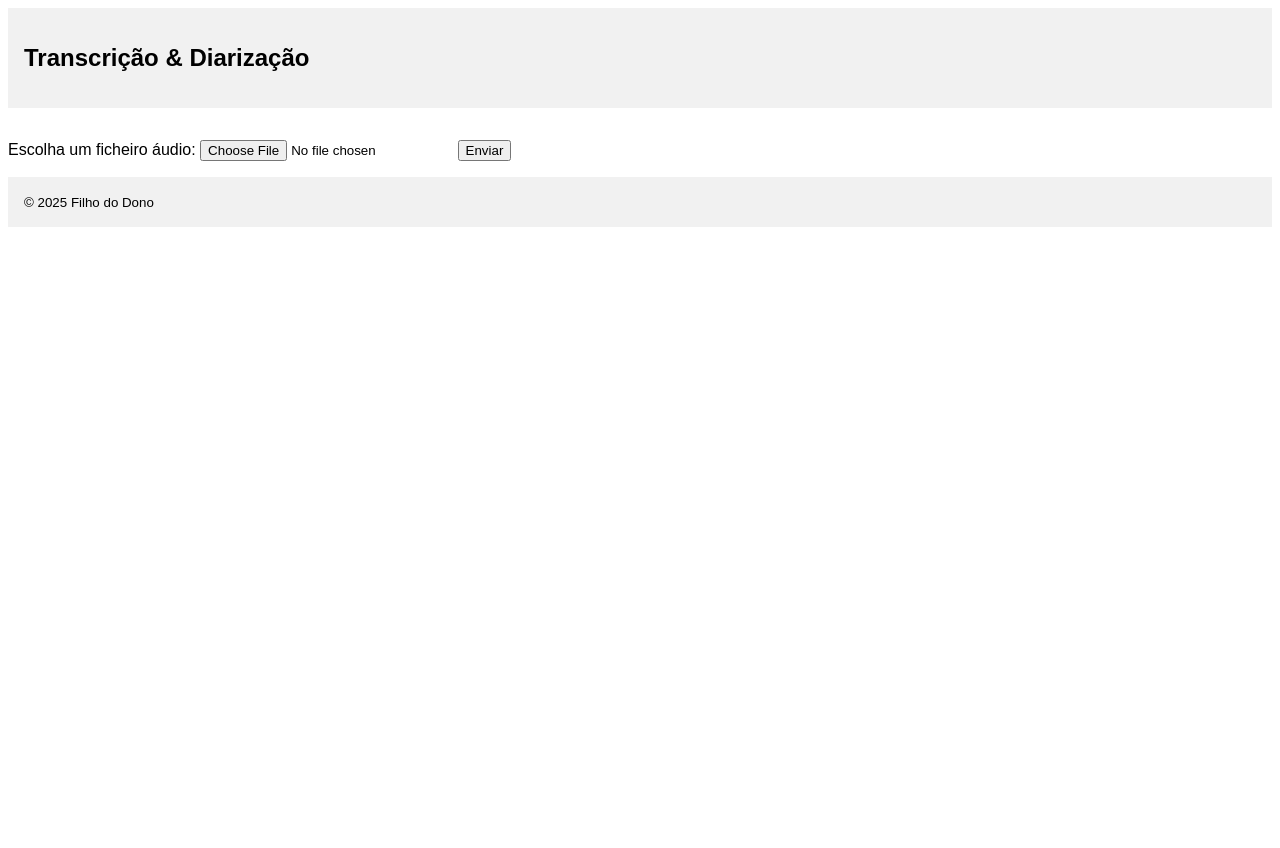
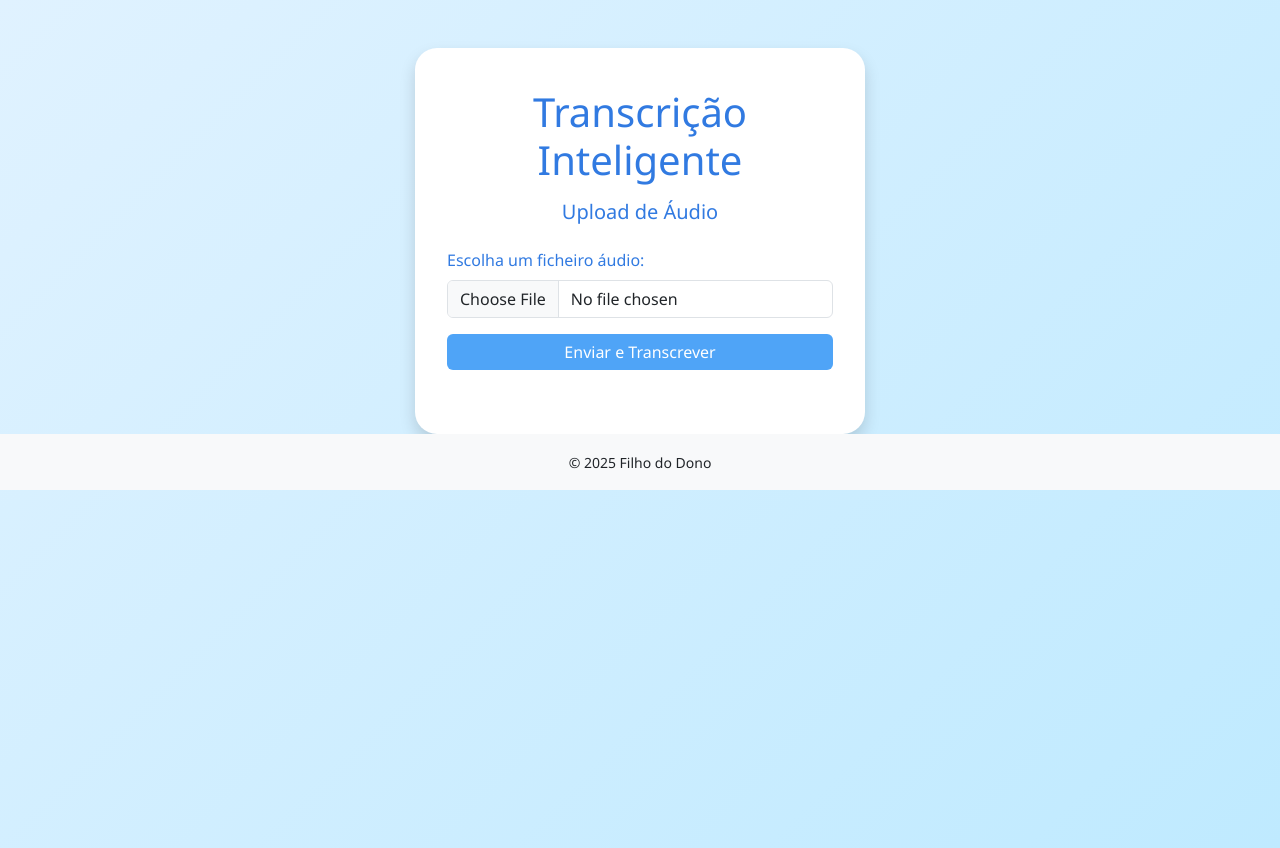
Before and after one commit to emanuelsoares97/audio-transcriber, a Flask app: page / in a window 1280 px wide. Before the commit the page ends 227 px from the top, so only its background shows below. Run offline with Flask 3, Linux system fonts and the light colour scheme.

```diff
--- a/app/static/css/style.css
+++ b/app/static/css/style.css
@@ -1,20 +1,42 @@
 body {
-    font-family: Arial, sans-serif;
+    background: linear-gradient(135deg, #e0f2ff 0%, #bfeaff 100%);
+    min-height: 100vh;
+    font-family: 'Segoe UI', Arial, sans-serif;
 }
-header, footer {
-    background: #f1f1f1; padding: 1em;
+.centered-card {
+    background: #fff;
+    border-radius: 22px;
+    box-shadow: 0 4px 18px rgba(48,134,255,0.08);
+    padding: 2.5rem 2rem;
+    max-width: 450px;
+    margin: 0 auto;
+    margin-top: 5vh;
 }
-form {
-    margin-top: 2em;
+h1, h2 {
+    color: #317ae1;
 }
-#status {
-    margin-top: 1em;
-    color: navy;
+.btn-primary {
+    background-color: #4fa4f7;
+    border: none;
 }
-#result ul {
-    list-style-type: none;
-    padding: 0;
+.btn-primary:hover {
+    background-color: #317ae1;
 }
-#result li {
-    margin-bottom: 8px;
+.custom-label {
+    color: #317ae1;
+    font-weight: 500;
 }
+/* Form fields nice spacing */
+.form-control:focus {
+    border-color: #60c7ff;
+    box-shadow: 0 0 0 0.10rem #60c7ff40;
+}
+
+footer{
+    text-align: center;
+    padding: 1rem 0;
+    background-color: #f8f9fa;
+    position: relative;
+    bottom: 0;
+    width: 100%;
+}
--- a/app/static/js/process.js
+++ b/app/static/js/process.js
@@ -16,7 +16,7 @@ async function startProcessing(file_path, status) {
   }
   html += "</ul>";
   if(data.output_json){
-    html += `<a href="${data.output_json}" download>Download JSON</a>`;
+    html += `<a href="${data.output_json}" download> Download JSON</a>`;
   }
   resultDiv.innerHTML = html;
 }
--- a/app/static/js/upload.js
+++ b/app/static/js/upload.js
@@ -1,18 +1,25 @@
-document.getElementById('uploadForm').onsubmit = async function(e) {
-  e.preventDefault();
-  const status = document.getElementById('status');
-  status.textContent = "A carregar ficheiro...";
-  const file = document.getElementById('fileInput').files[0];
-  if (!file) return status.textContent = "Selecione um ficheiro.";
+document.getElementById('upload-form').onsubmit = async function(e) {
+    e.preventDefault();
+    const form = e.target;
+    const file = form['audio-file'].files[0];
+    if (!file) return;
+    const resultDiv = document.getElementById('result');
+    resultDiv.innerHTML = '<div class="text-center text-info">Processando, aguarde...</div>';
+    const data = new FormData();
+    data.append('file', file);
+    let resp = await fetch('/api/upload', {method: 'POST', body: data});
+    let json = await resp.json();
+    if (json.error) {
+        resultDiv.innerHTML = `<div class="alert alert-danger">${json.error}</div>`;
+        return;
+    }
+    resultDiv.innerHTML = `<div class="alert alert-success">Upload realizado com sucesso! A processar...</div>`;
 
-  const formData = new FormData();
-  formData.append('file', file);
+     if (json.file_path) {
+        startProcessing(json.file_path, resultDiv);
+    } else {
+        resultDiv.innerHTML += `<div class="alert alert-warning">Ficheiro não processável!</div>`;
 
-  let resp = await fetch('/api/upload', { method: 'POST', body: formData });
-  let data = await resp.json();
-  if (!resp.ok) { status.textContent = "Erro: " + data.error; return; }
-  status.textContent = "Ficheiro carregado. A processar...";
+    }
 
-  // Chama process.js para continuar processamento:
-  startProcessing(data.file_path, status);
 };
--- a/app/templates/index.html
+++ b/app/templates/index.html
@@ -1,17 +1,23 @@
 {% extends "layout.html" %}
-{% block title %}Início | Transcrição{% endblock %}
 
 {% block content %}
-  <form id="uploadForm">
-    <label for="fileInput">Escolha um ficheiro áudio:</label>
-    <input type="file" id="fileInput" name="file" accept="audio/*" required>
-    <button type="submit">Enviar</button>
-  </form>
-  <div id="status"></div>
-  <div id="result"></div>
+    <div class="container">
+        <div class="centered-card mt-5 shadow">
+            <h1 class="mb-3 text-center">Transcrição Inteligente</h1>
+            <h2 class="mb-4 fs-5 text-center">Upload de Áudio</h2>
+            <form id="upload-form" enctype="multipart/form-data">
+                <div class="mb-3">
+                    <label for="audio-file" class="form-label custom-label">Escolha um ficheiro áudio:</label>
+                    <input class="form-control" type="file" id="audio-file" name="audio-file" required>
+                </div>
+                <button type="submit" class="btn btn-primary w-100">Enviar e Transcrever</button>
+            </form>
+            <div id="result" class="mt-4"></div>
+        </div>
+    </div>
 {% endblock %}
 
 {% block scripts %}
+  <script src="{{ url_for('static', filename='js/process.js') }}"></script>
   <script src="{{ url_for('static', filename='js/upload.js') }}"></script>
-  <script src="{{ url_for('static', filename='js/process.js') }}"></script>
 {% endblock %}
--- a/app/templates/layout.html
+++ b/app/templates/layout.html
@@ -2,19 +2,19 @@
 <html lang="pt">
 <head>
   <meta charset="UTF-8">
-  <title>{% block title %}Transcrição Áudio{% endblock %}</title>
+  <title>{% block title %}Transcrição Inteligente{% endblock %}</title>
+  <meta name="viewport" content="width=device-width, initial-scale=1">
+  <link href="https://cdn.jsdelivr.net/npm/bootstrap@5.3.0/dist/css/bootstrap.min.css" rel="stylesheet">
   <link rel="stylesheet" href="{{ url_for('static', filename='css/style.css') }}">
 </head>
 <body>
-  <header>
-    <h2>Transcrição & Diarização</h2>
-  </header>
   <main>
     {% block content %}{% endblock %}
   </main>
   <footer>
     <small>&copy; 2025 Filho do Dono</small>
   </footer>
-  {% block scripts %}{% endblock %}
+  {% block scripts %}
+  {% endblock %}
 </body>
 </html>
```
Also changed, not shown: app/services/text_pdf.py (added, +30 -0 lines).
